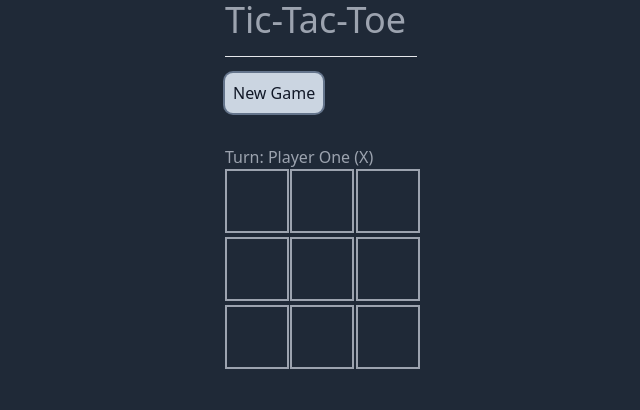
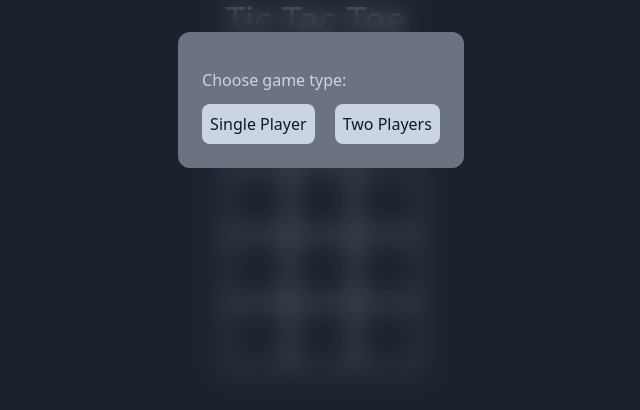
Before and after one commit to edgartrs/tic-tact-toe-vue, a Vue app: page / in a window 1280 px wide. Both pictures are taken after a click on the button "New Game". Shown: the top 410 px of the page, without its empty margins (319-959 px from the left). Built offline with nearby package versions, Linux system fonts and the light colour scheme.

Commit message:
feat: Add single player mode, ability to select game type

```diff
--- a/src/App.vue
+++ b/src/App.vue
@@ -5,6 +5,7 @@ import BoardSquare from "./components/BoardSquare.vue"
 type Player = {
     name: string
     symbol: string
+    isBot: boolean
 }
 
 type Square = {
@@ -33,11 +34,13 @@ const winSquares = ref<Array<Square>>([])
 const playerOne: Player = {
     name: "Player One",
     symbol: "X",
+    isBot: false,
 }
 
 const playerTwo: Player = {
     name: "Player Two",
     symbol: "O",
+    isBot: false,
 }
 
 const currentPlayer = ref(playerOne)
@@ -45,10 +48,30 @@ const winner = ref<Player | null>(null)
 const status = computed(() => {
     if (winner.value) {
         return `Winner: ${winner.value.name} (${winner.value.symbol})!!!`
+    } else if (currentPlayer.value.isBot) {
+        return `Turn: ${currentPlayer.value.name} (${currentPlayer.value.symbol}) is thinking...`
     } else {
         return `Turn: ${currentPlayer.value.name} (${currentPlayer.value.symbol})`
     }
 })
+
+const botTurn = () => {
+    if (winner.value) return
+
+    const emptySquares = board.value.filter((square) => square.symbol === "")
+    const randomSquare =
+        emptySquares[Math.floor(Math.random() * emptySquares.length)]
+
+    // wait 2 seconds before bot turn
+    setTimeout(() => {
+        turn(randomSquare, currentPlayer.value)
+    }, 1000)
+}
+
+const nextPlayer = () => {
+    currentPlayer.value =
+        currentPlayer.value.symbol === playerOne.symbol ? playerTwo : playerOne
+}
 
 const turn = (square: Square, player: Player) => {
     if (winner.value) return
@@ -64,8 +87,15 @@ const turn = (square: Square, player: Player) => {
         console.log(`Winner! ${currentPlayer.value.name}`)
         console.table(winSquares.value)
     }
-    currentPlayer.value =
-        player.symbol === playerOne.symbol ? playerTwo : playerOne
+    // currentPlayer.value =
+    //     player.symbol === playerOne.symbol ? playerTwo : playerOne
+
+    if (singlePlayer && !currentPlayer.value.isBot) {
+        nextPlayer()
+        botTurn()
+    } else {
+        nextPlayer()
+    }
 }
 
 const reset = () => {
@@ -75,6 +105,8 @@ const reset = () => {
     })
     winner.value = null
     currentPlayer.value = playerOne
+
+    openDialog()
 }
 
 const getWinSquares = () => {
@@ -143,6 +175,29 @@ const getWinSquares = () => {
 
     return winSquares
 }
+
+const dialog = ref<HTMLDialogElement>()
+const openDialog = () => {
+    dialog.value?.showModal()
+}
+const closeDialog = () => {
+    dialog.value?.close()
+}
+
+let singlePlayer = false
+
+const startSinglePlayerGame = () => {
+    reset()
+    closeDialog()
+    singlePlayer = true
+    playerTwo.isBot = true
+}
+
+const startTwoPlayerGame = () => {
+    reset()
+    closeDialog()
+    singlePlayer = false
+}
 </script>
 
 <template>
@@ -160,6 +215,24 @@ const getWinSquares = () => {
                 <h2 class="text-l mt-8">
                     {{ status }}
                 </h2>
+                <dialog
+                    ref="dialog"
+                    class="mt-8 rounded-xl bg-gray-500 p-6 shadow-3xl backdrop:bg-black/15 backdrop:backdrop-blur-md"
+                >
+                    <p class="mt-3 mb-3 text-slate-300">Choose game type:</p>
+                    <button
+                        class="bg-slate-300 text-gray-900 rounded-lg p-2 mr-5"
+                        @click="startSinglePlayerGame"
+                    >
+                        Single Player
+                    </button>
+                    <button
+                        class="bg-slate-300 text-gray-900 rounded-lg p-2"
+                        @click="startTwoPlayerGame"
+                    >
+                        Two Players
+                    </button>
+                </dialog>
                 <div class="grid grid-cols-3 gap-1 w-48">
                     <BoardSquare
                         v-for="square in board"
```
